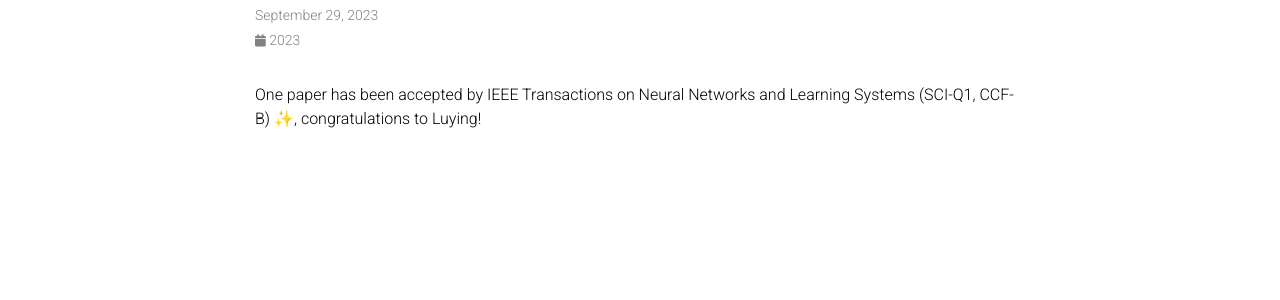
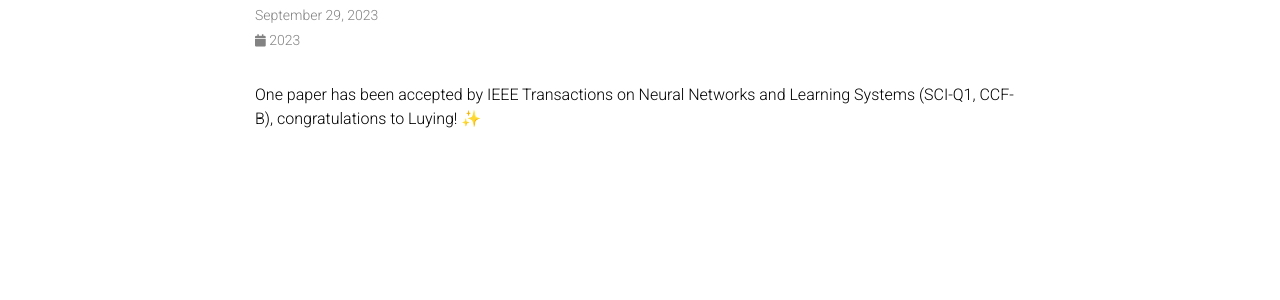
Before and after one commit to huangsuj/huangsuj.github.io, a Jekyll site: the page built from _news/news_20230929.md, in a window 1280 px wide. Shown: the part 156-456 px from the top of the page. Built offline with Jekyll 4.4.1, drawn with Linux system fonts in a browser that asks for light colours; emoji names are drawn with the system emoji font; comment, search, counter and statistics services are not loaded; a style sheet for code colours, icons or effects is not loaded.

Commit message:
Update news_20230929.md

```diff
--- a/_news/news_20230929.md
+++ b/_news/news_20230929.md
@@ -4,4 +4,4 @@ date: 2023-09-29 15:59:00-0400
 inline: true
 ---
 
-One paper has been accepted by IEEE Transactions on Neural Networks and Learning Systems (SCI-Q1, CCF-B) :sparkles:, congratulations to Luying!
+One paper has been accepted by IEEE Transactions on Neural Networks and Learning Systems (SCI-Q1, CCF-B), congratulations to Luying!  :sparkles:
```
